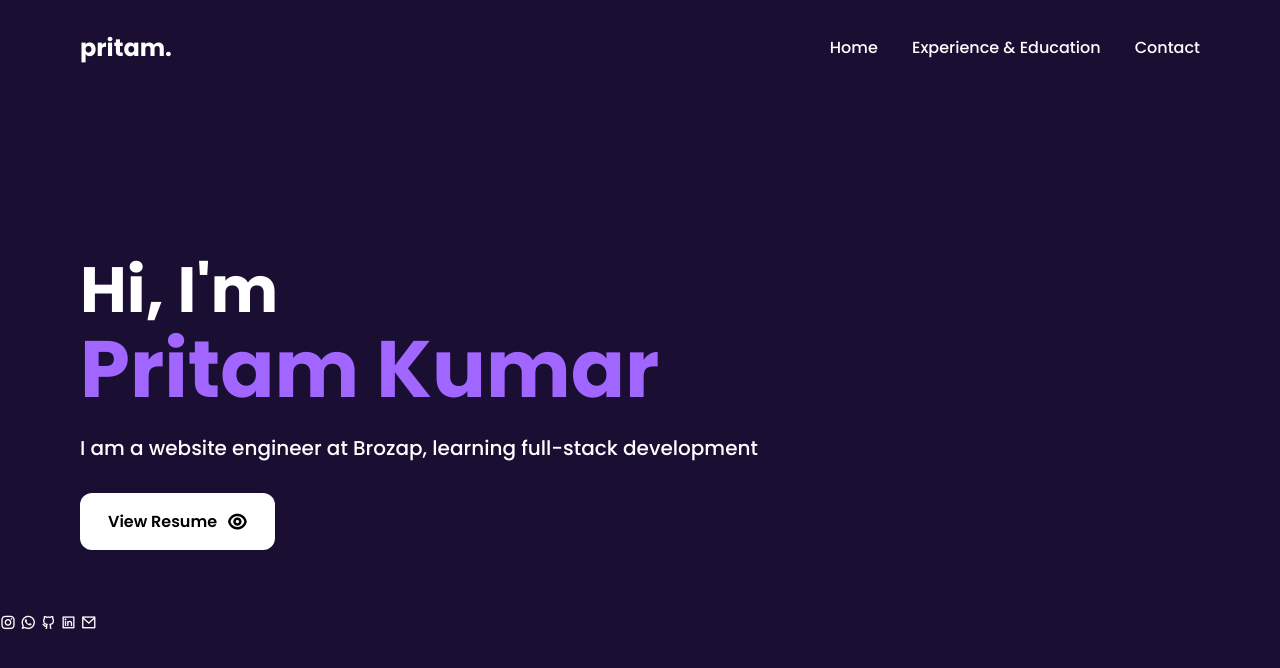
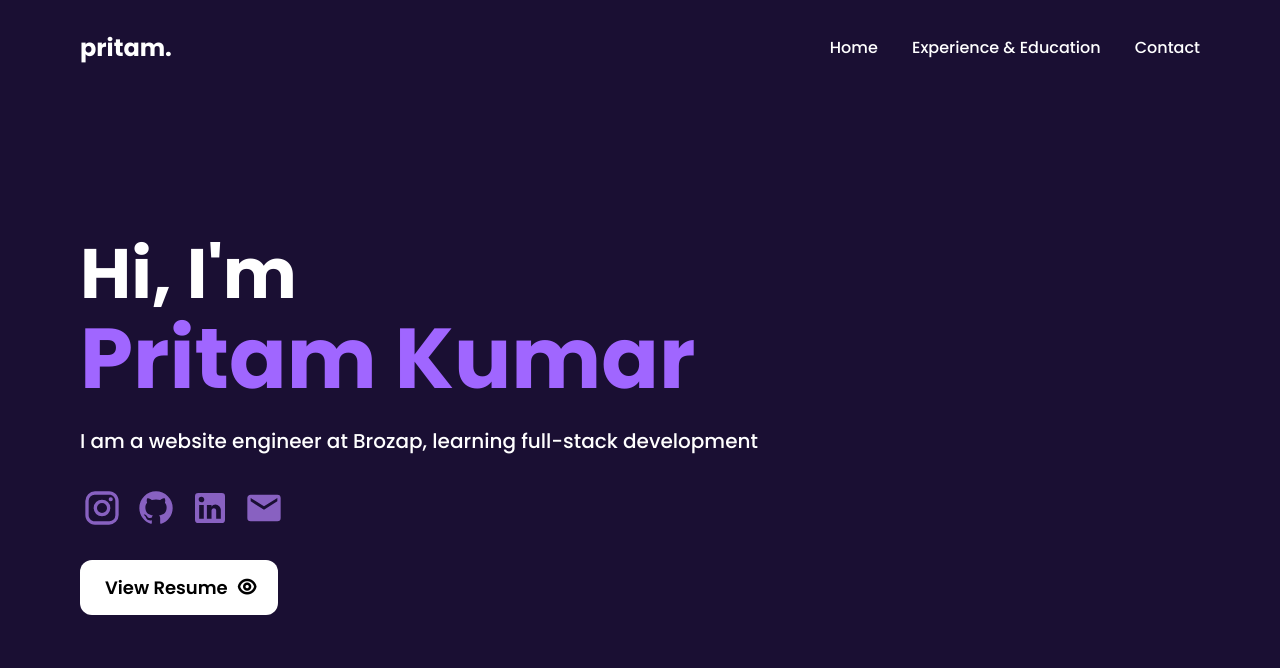
Before and after one commit to pritamkumar707058/Pritam-s-Portfolio, a plain HTML site: page index.html in a window 1280 px wide. Drawn offline with nearby package versions, Linux system fonts and the light colour scheme.

Commit message:
front page

```diff
--- a/index.html
+++ b/index.html
@@ -4,6 +4,7 @@
     <title>Pritam's Portfolio</title>
     <link href="https://fonts.googleapis.com/css2?family=Poppins:wght@500;600;700&display=swap" rel="stylesheet">
     <link href="https://cdn.jsdelivr.net/npm/remixicon@4.2.0/fonts/remixicon.css" rel="stylesheet">
+    <script src="https://unpkg.com/@phosphor-icons/web@2.1.1"></script>
     <link rel="stylesheet" href="style.css">
 </head>
 <body>
@@ -18,15 +19,13 @@
     <section id="home">
             <h1>Hi, I'm <br><span>Pritam Kumar</span></h1>
             <p>I am a website engineer at Brozap, learning full-stack development</p>
+        <div class="social-icons">
+            <a href="https://www.instagram.com/pritamkansyakar_" target="_blank"><svg><use href="sprite.svg#mdi-instagram"></use></svg></a>
+            <a href="https://github.com/pritamkumar707058" target="_blank"><svg><use href="sprite.svg#mdi-github"></use></svg></a>
+            <a href="https://www.linkedin.com/in/pritam-kumar707058/" target="_blank"> <svg><use href="sprite.svg#mdi-linkedin"></use></svg></i></a>
+            <a href="mailto:pritamkumar707058@gmail.com"><svg><use href="sprite.svg#mdi-email"></use></svg></a>
+        </div>
             <a href="resume.pdf" class="btn">View Resume<i class="ri-eye-line"></i></a>
-        </section>
-        <div class="social-icons">
-            <a href="https://www.instagram.com/pritamkansyakar_" target="_blank"><i class="ri-instagram-line"></i></a>
-            <a href="#" target="_blank"><i class="ri-whatsapp-line"></i></a>
-            <a href="#" target="_blank"><i class="ri-github-line"></i></a>
-            <a href="#" target="_blank"><i class="ri-linkedin-box-line"></i></a>
-            <a href="mailto:pritamkumar707058@gmail.com"><i class="ri-mail-line"></i></a>
-        </div>
-
+      </section>
 </body>
 </html>
--- a/style.css
+++ b/style.css
@@ -11,7 +11,7 @@ header{
     padding-right: 80px;
     padding-bottom: 30px;
     padding-top: 30px;
-    margin-bottom: 100px;
+    margin-bottom: 80px;
 
 }
 body{
@@ -20,12 +20,13 @@ body{
     font-family: 'Poppins', sans-serif;
 }
 h1 {
-    font-size: 64px;
+    font-size: 70px;
     line-height: 1.1;
+
 }
 h1 span{
     color: #a066ff;
-    font-size: 80px;
+    font-size: 85px;
 }
 a{
     color:white;
@@ -36,7 +37,7 @@ nav a{
     position: relative;
 }
 #home{
-    padding-bottom: 60px;
+    padding-bottom: 20px;
     padding-top: 60px;
     padding-left: 80px;
     padding-right: 80px;
@@ -44,13 +45,19 @@ nav a{
 .btn{
     background-color: white;
     color: black;
-    padding: 16px 28px;
+    padding: 14px 25px;
     border-radius:12px;
     font-weight: 600;
+    font-size:18px;
     display: inline-block;
     display: inline-flex;
     align-items: center;
-    gap: 10px;
+    gap: 5px;
+    transition: 0.3s;
+}
+.btn:hover {
+    background-color: #a066ff;
+    color: rgb(255, 255, 255);
 }
 
 nav a::after {
@@ -72,7 +79,34 @@ p {
 }
 .btn i {
     font-size: 20px;
+    margin: 0;
+    transform: translateX(4px);
 }
+
+.social-icons {
+    display: flex;
+    gap: 10px;
+    margin-bottom: 30px;
+}
+.social-icons a {
+    width: 44px;
+    height: 44px;
+    color: #8861c1;
+    display: flex;
+    align-items: center;
+    justify-content: center;
+    font-size: 20px;
+    transition: 0.3s;
+
+}
+
 .social-icons a:hover {
-    color: #a066ff;
+    color: #ffffff;
+    transform: translateY(-4px);
+
+
 }
+.social-icons a svg {
+    width: 40px;
+    height: 38;
+}
```
Also changed, not shown: sprite.svg (added), 2 other files.
